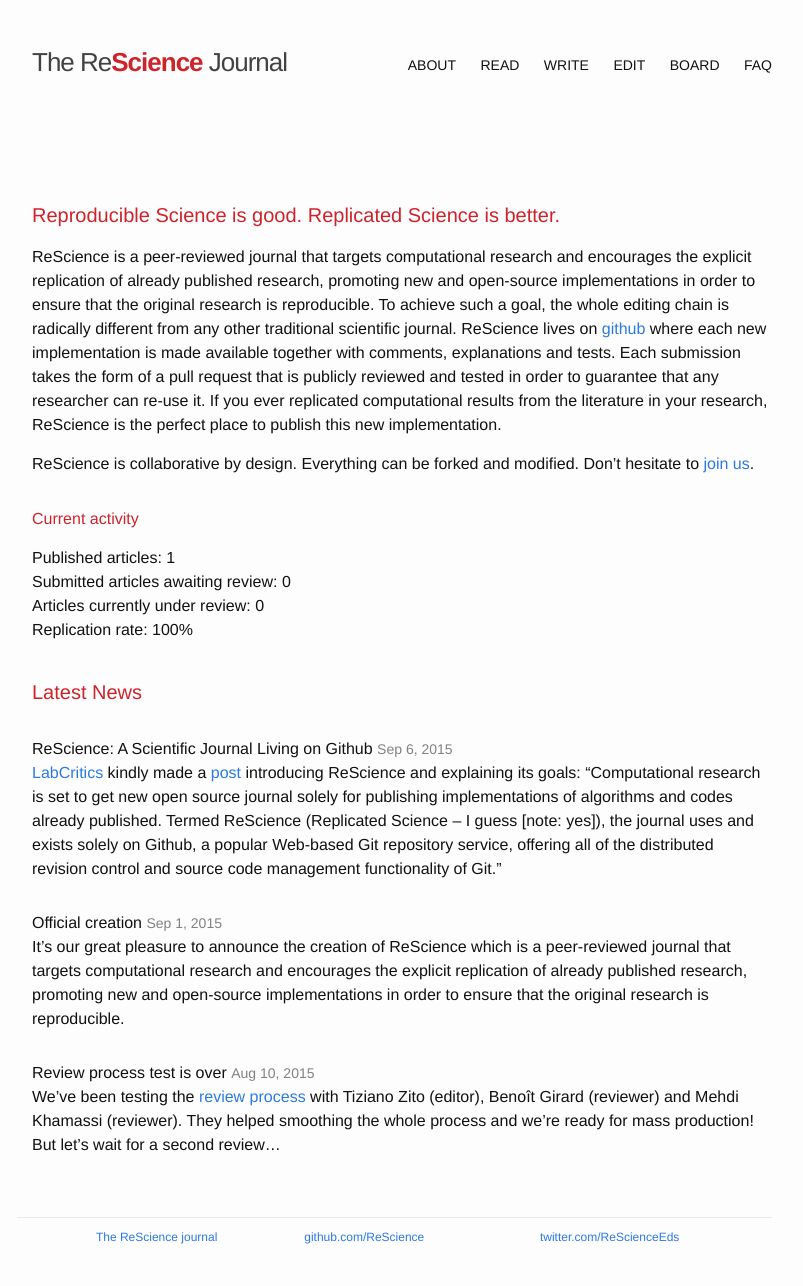
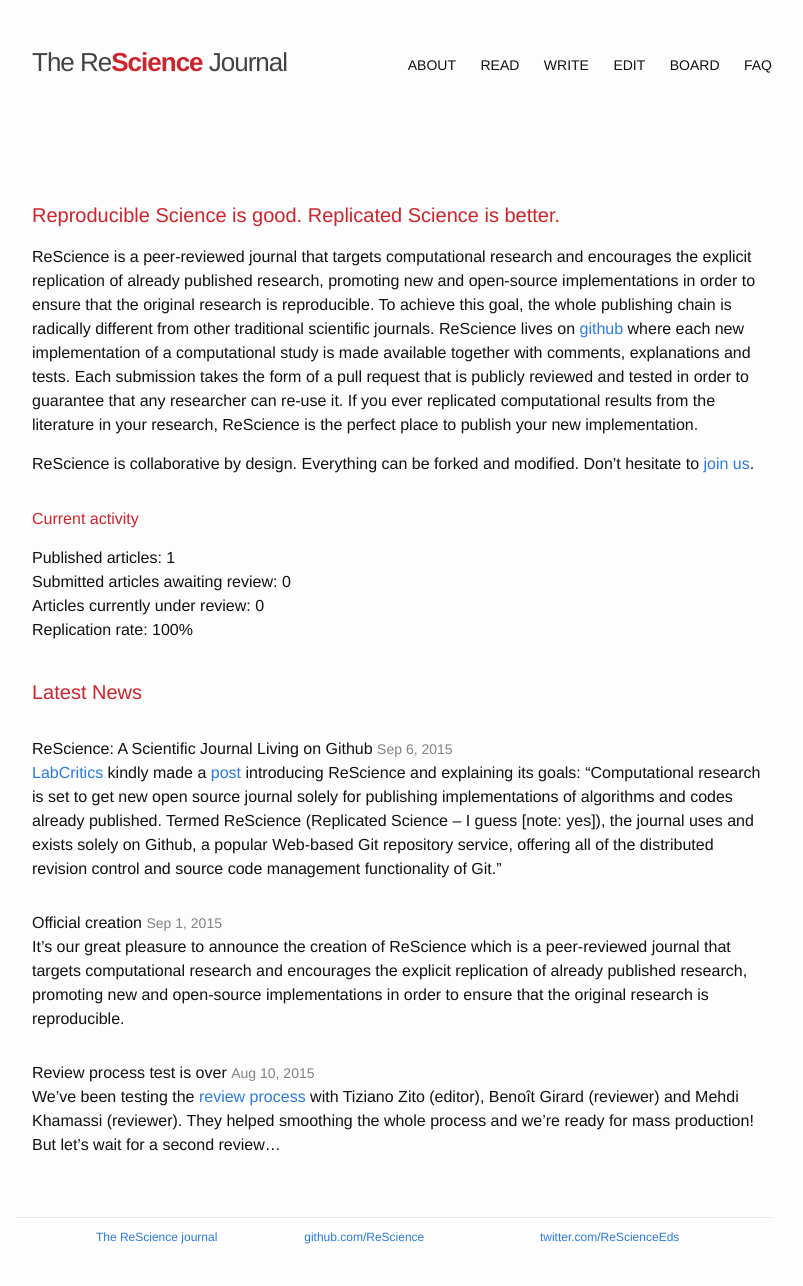
Before and after one commit to ReScience/rescience.github.io, a Jekyll site: the page built from index.md, in a window 1280 px wide. Shown: the whole page, without its empty margins (238-1041 px from the left). Built offline with Jekyll 4.4.1, drawn with Linux system fonts in a browser that asks for light colours; Markdown is read by kramdown in place of the engine named in the settings.

Commit message:
Cosmetic changes

```diff
--- a/index.md
+++ b/index.md
@@ -7,14 +7,14 @@
 Re**Science** is a peer-reviewed journal that targets computational research
 and encourages the explicit replication of already published research,
 promoting new and open-source implementations in order to ensure that the
-original research is reproducible. To achieve such a goal, the whole editing
-chain is radically different from any other traditional scientific
-journal. Re**Science** lives on [github](https://github.com/ReScience/) where
-each new implementation is made available together with comments, explanations
+original research is reproducible. To achieve this goal, the whole publishing
+chain is radically different from other traditional scientific
+journals. Re**Science** lives on [github](https://github.com/ReScience/) where
+each new implementation of a computational study is made available together with comments, explanations
 and tests. Each submission takes the form of a pull request that is publicly
 reviewed and tested in order to guarantee that any researcher can re-use it. If
 you ever replicated computational results from the literature in your research,
-Re**Science** is the perfect place to publish this new implementation.
+Re**Science** is the perfect place to publish your new implementation.
 
 Re**Science** is collaborative by design. Everything can be forked and
 modified. Don't hesitate to [join us](faq).
```
